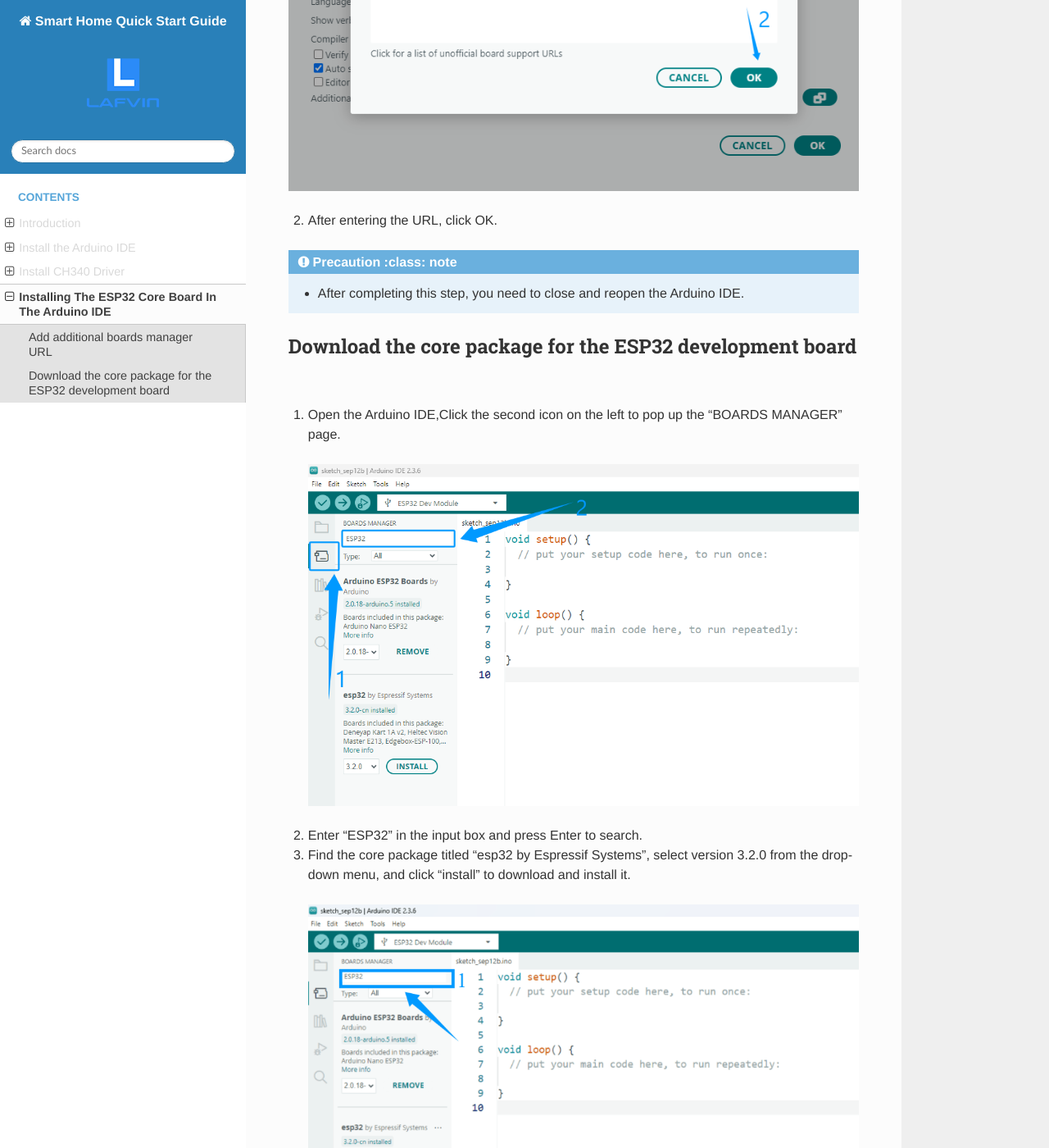
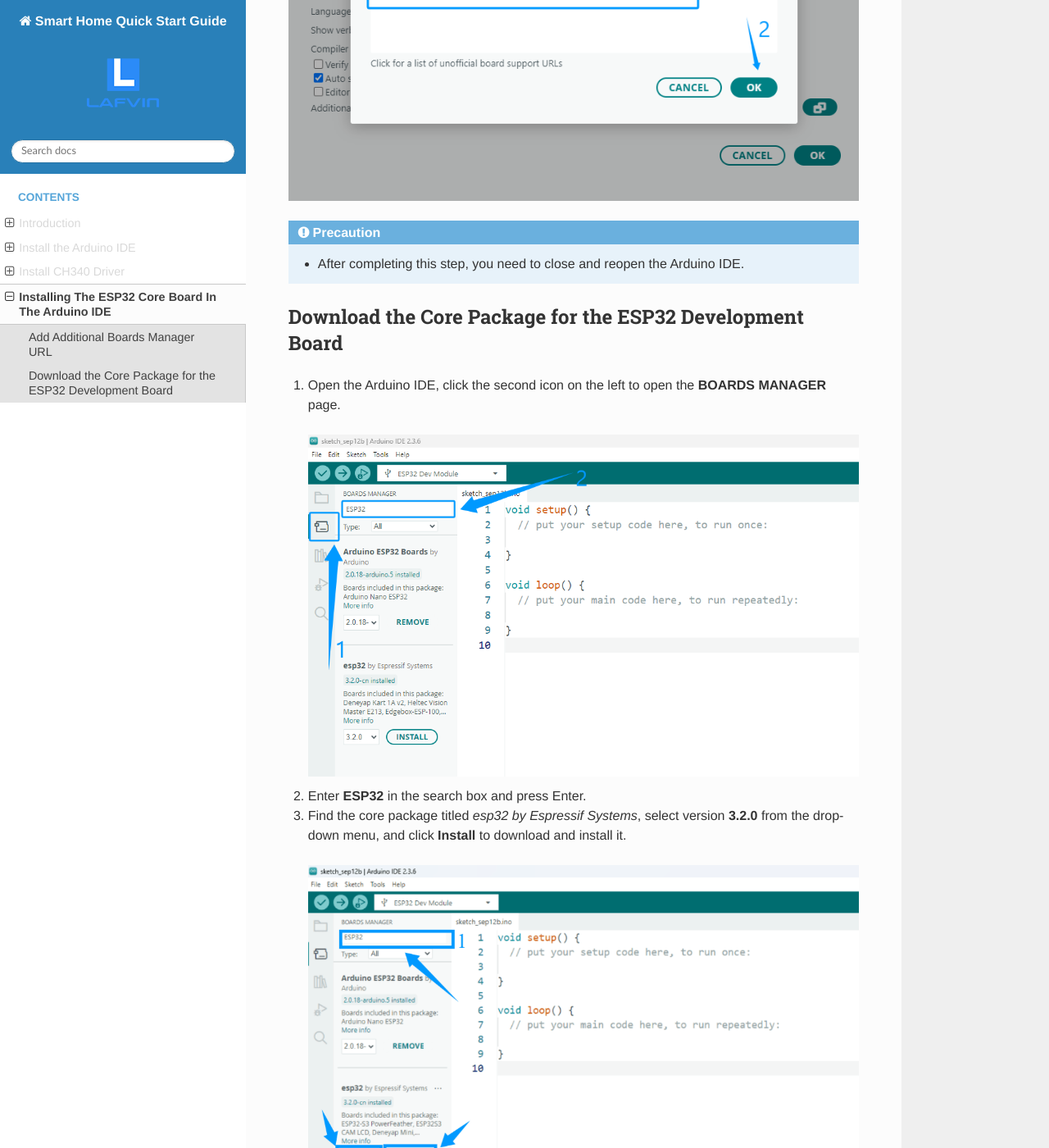
Before and after one commit to COLA508/Lafvin_Smart_Home-UsingTutorials, a Sphinx documentation site: the page built from docs/source/install_ESP32.rst, in a window 1280 px wide and 1400 px high, scrolled down 1631 px. Shown: the whole window at 82% size. Built offline with Sphinx 7.4.7 and the Read the Docs theme 3.1.0, drawn with Linux system fonts in a browser that asks for light colours; some of the changed text lies outside the part shown.

Commit message:
Update install_ESP32.rst

```diff
--- a/docs/source/install_ESP32.rst
+++ b/docs/source/install_ESP32.rst
@@ -1,58 +1,57 @@
 Installing The ESP32 Core Board In The Arduino IDE
 ==================================================
 
-------------------------------------
-Add additional boards manager URL
-------------------------------------
+Add Additional Boards Manager URL
+---------------------------------
 
-1. Open the Arduino IDE, click "File" -> "Preferences" in the upper left corner, and copy and paste the following address into the specified input box on the pop-up page.
+1. Open the Arduino IDE, click **File → Preferences** in the upper left corner, and copy and paste the following address into the *Additional Board Manager URLs* input box.
+2. After entering the URL, click **OK**.
 
-**https://espressif.github.io/arduino-esp32/package_esp32_index_cn.json**
+.. raw:: html
+
+   <div style="display:flex;align-items:center;gap:8px;margin:8px 0;">
+     <code id="esp32-url" style="background:#f5f5f5;padding:6px 10px;border:1px solid #ddd;border-radius:6px;">https://espressif.github.io/arduino-esp32/package_esp32_index_cn.json</code>
+     <button onclick="navigator.clipboard.writeText(document.getElementById('esp32-url').innerText)" style="padding:4px 8px;background:#007bff;color:#fff;border:none;border-radius:4px;cursor:pointer;">📋 Copy</button>
+   </div>
 
 .. image:: _static/18.URL.png
-
 .. image:: _static/19.URL.png
-
 .. image:: _static/20.URL.png
-
-2. After entering the URL, click OK.
 
 .. admonition:: Precaution
    :class: note
 
- - After completing this step, you need to close and reopen the Arduino IDE.
+   - After completing this step, you need to close and reopen the Arduino IDE.
 
-------------------------------------
-Download the core package for the ESP32 development board
-------------------------------------
+Download the Core Package for the ESP32 Development Board
+---------------------------------------------------------
 
-1. Open the Arduino IDE,Click the second icon on the left to pop up the "BOARDS MANAGER" page.
+1. Open the Arduino IDE, click the second icon on the left to open the **BOARDS MANAGER** page.
 
- .. image:: _static/21.ESP32_CORE.png
+   .. image:: _static/21.ESP32_CORE.png
 
-2. Enter "ESP32" in the input box and press Enter to search.
+2. Enter **ESP32** in the search box and press Enter.
 
-3. Find the core package titled "esp32 by Espressif Systems", select version 3.2.0 from the drop-down menu, and click "install" to download and install it.
+3. Find the core package titled *esp32 by Espressif Systems*, select version **3.2.0** from the drop-down menu, and click **Install** to download and install it.
 
- .. image:: _static/22.ESP32_CORE.png
+   .. image:: _static/22.ESP32_CORE.png
 
-4. Please wait for the download progress bar in the lower right corner to complete until the download is complete.
+4. Please wait for the download progress bar in the lower right corner to complete.
 
- .. image:: _static/23.ESP32_CORE.png
+   .. image:: _static/23.ESP32_CORE.png
 
-5. When the download is complete, the message "Successfully installed platform esp32:3.2.0" will be displayed.
+5. When the download is complete, the message **Successfully installed platform esp32:3.2.0** will be displayed.
 
-  .. image:: _static/24.ESP32_CORE.png
+   .. image:: _static/24.ESP32_CORE.png
 
-6. Check if the download is successful.
-Click "Tools"->"board"->"esp32" to check whether there is an esp32 development board available for selection.
+6. Check if the installation is successful:
+Click **Tools → Board → esp32** to check whether an ESP32 development board is available for selection.
 
-  .. image:: _static/25.ESP32_CORE.png
+   .. image:: _static/25.ESP32_CORE.png
 
-
- .. admonition:: Precaution
+.. admonition:: Precaution
    :class: note
 
- - We recommend installing ESP32 Core Package version 3.2.0, or using version 3.0 or later.
- - Older versions may be incompatible with the libraries used in this tutorial, causing program errors.
- - If you have an earlier version installed, uninstall it and then reinstall version 3.2.0 of the ESP32 Core Package.
+   - We recommend installing ESP32 Core Package version **3.2.0**, or using version **3.0 or later**.
+   - Older versions may be incompatible with the libraries used in this tutorial, causing program errors.
+   - If you have an earlier version installed, uninstall it and then reinstall version **3.2.0** of the ESP32 Core Package.
```
